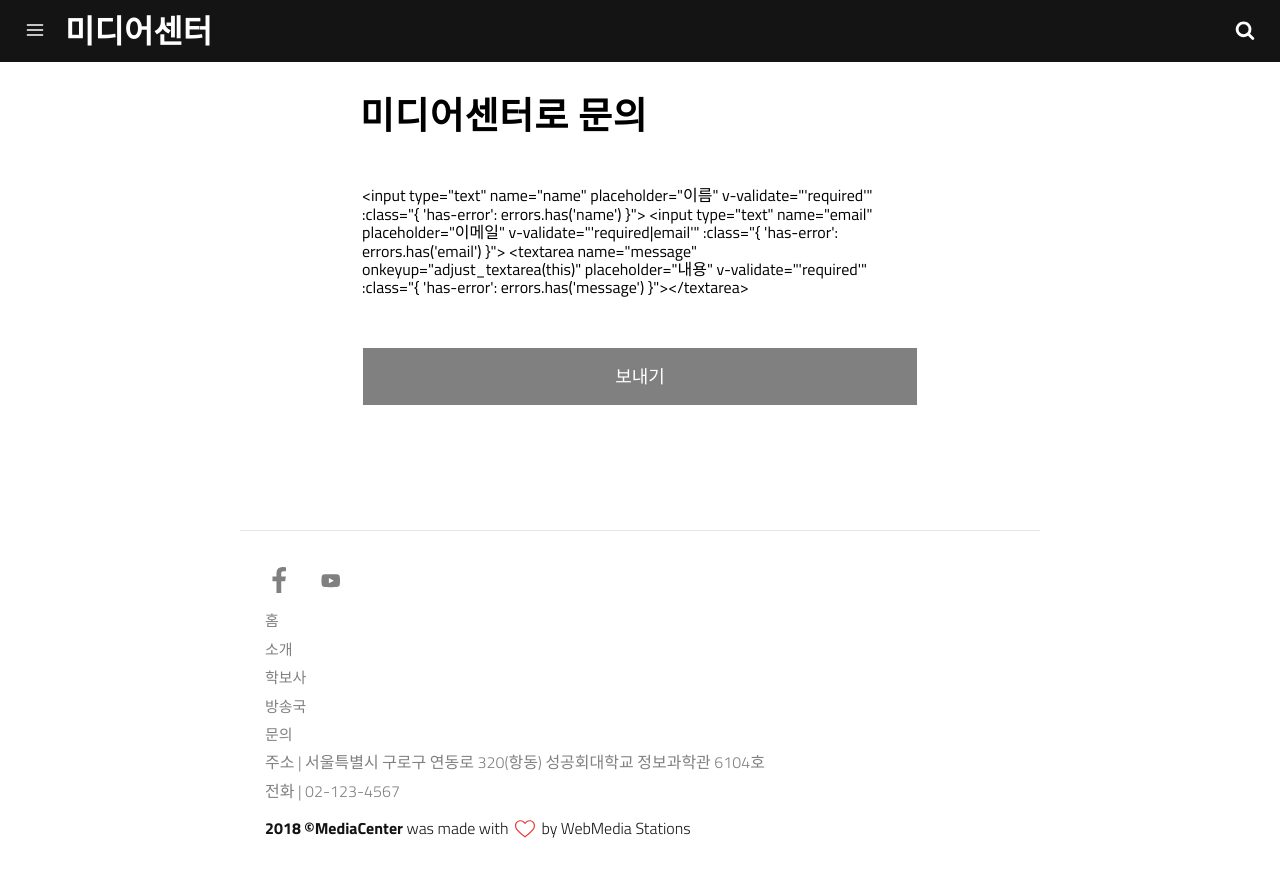
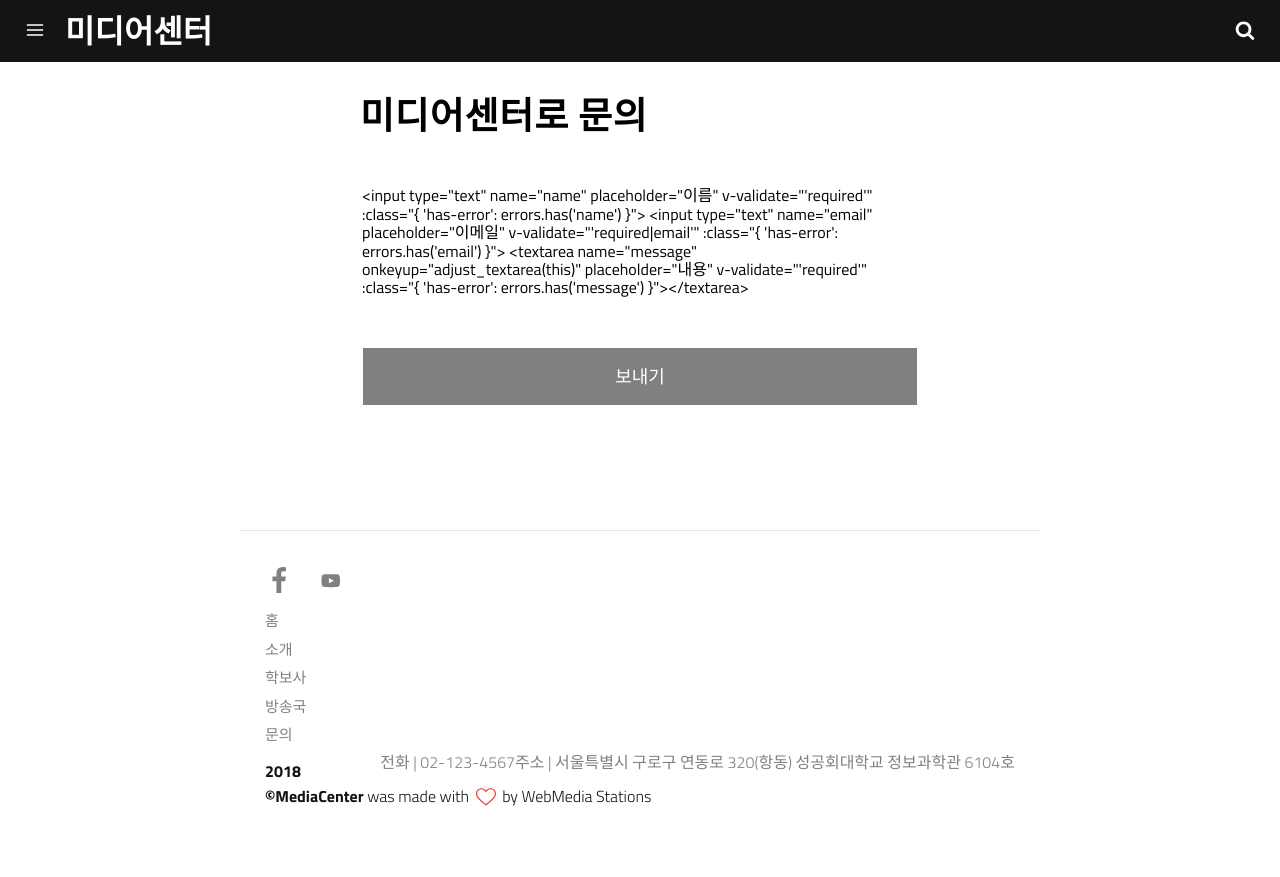
Before and after one commit to skhumedia/skhumedia.github.io, a Jekyll site: the page built from contact.md, in a window 1280 px wide. Shown: the top 877 px of the page. Built offline with Jekyll 4.4.1, drawn with Linux system fonts in a browser that asks for light colours; nearby versions of some CDN libraries.

Commit message:
Initial Commit

```diff
--- a/_includes/footer.html
+++ b/_includes/footer.html
@@ -16,8 +16,8 @@
         {% for link in site.links %}
           <li><a href="{{ site.url }}{{ site.baseurl }}{{ link.url }}">{{ link.title }}</a></li>
         {% endfor %}
-        <li style="color: #808080; text-alignment:right;">주소 | 서울특별시 구로구 연동로 320(항동) 성공회대학교 정보과학관 6104호</li>
-        <li style="color: #808080; text-alignment:right;">전화 | 02-123-4567</li>
+        <li style="color: #808080; float:right;">주소 | 서울특별시 구로구 연동로 320(항동) 성공회대학교 정보과학관 6104호</li>
+        <li style="color: #808080; float:right;">전화 | 02-123-4567</li>
     </ul>
     <p><span>2018 &copy;MediaCenter</span> was made with <svg class="love"><use xlink:href="#icon-heart"></use></svg> by WebMedia Stations</p>
 </footer>
```
